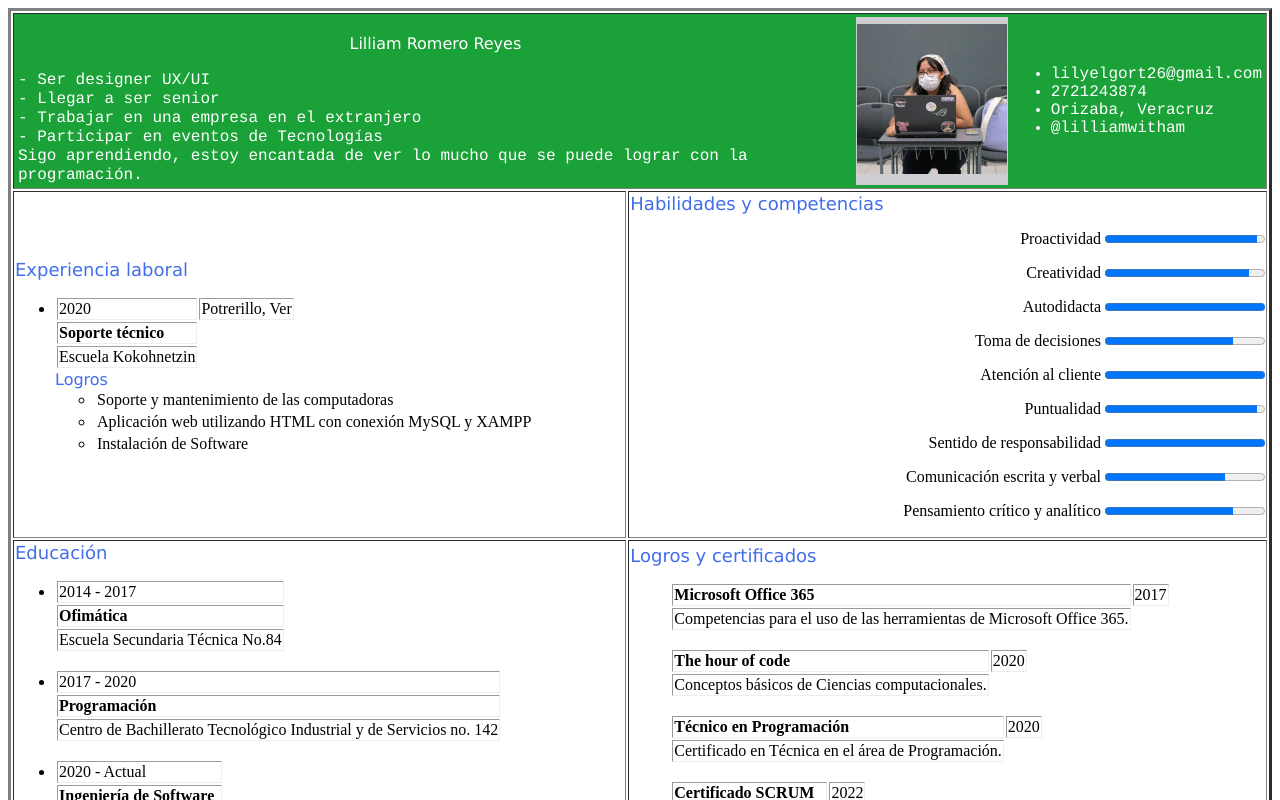
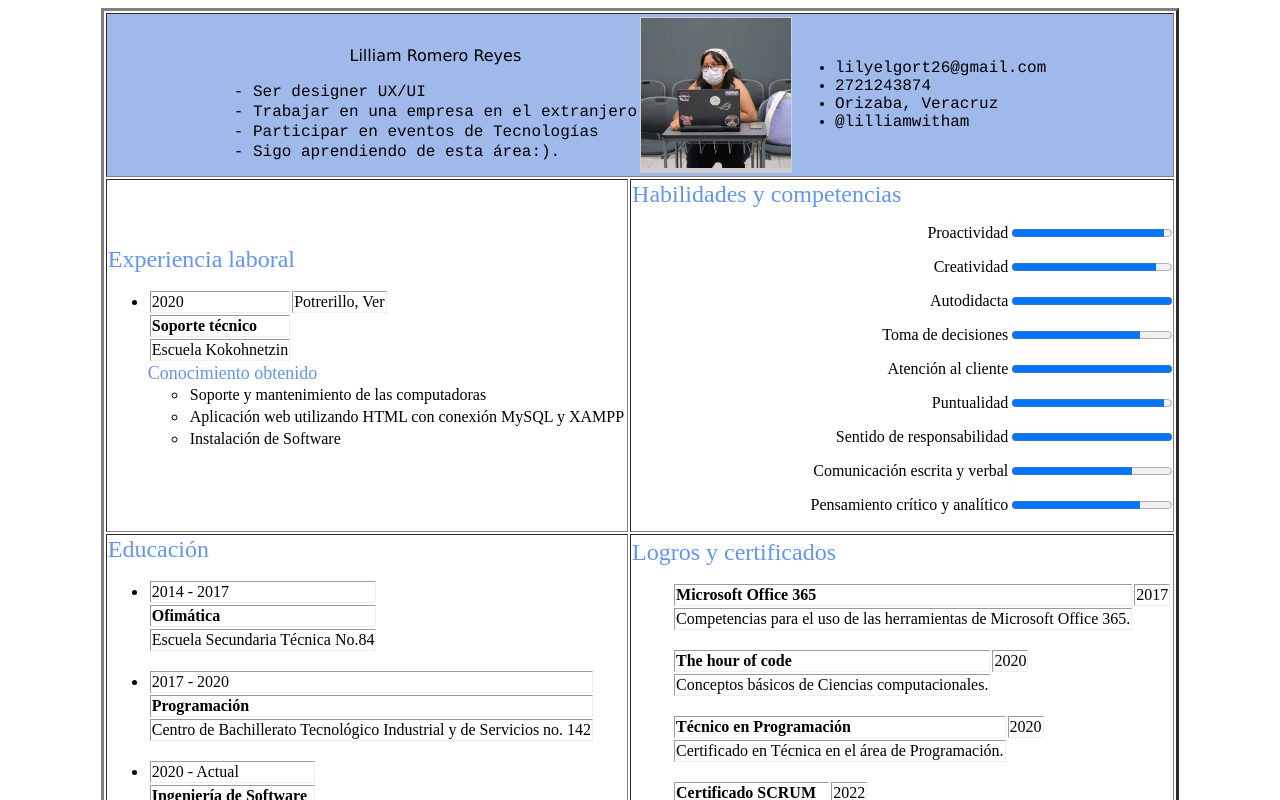
Before and after one commit to LilliamwithaM/LilliamwithaM.github.io, an Angular app: page / in a window 1280 px wide. Shown: the top 800 px of the page. Built offline with nearby package versions, Linux system fonts and the light colour scheme.

Commit message:
changes in cv #1

```diff
--- a/src/app/achievements/achievements.component.html
+++ b/src/app/achievements/achievements.component.html
@@ -1,4 +1,4 @@
-<font face = "Verdana" size = "4" color ="#406DEC">
+<font face = "American Typewriter" size = "5" color ="#6495ED">
     Logros y certificados</font><br/>
 
     <ul *ngFor ="let achievements of achievements">
--- a/src/app/app.component.html
+++ b/src/app/app.component.html
@@ -1,6 +1,6 @@
 <table border="3" style="margin: 0 auto;">
   <tr>
-    <td colspan="2" style="background-color: rgb(26, 161, 55);">
+    <td colspan="2" style="background-color: #9fb9eb;">
       <app-header></app-header>
     </td>
   </tr>
--- a/src/app/education/education.component.html
+++ b/src/app/education/education.component.html
@@ -1,4 +1,4 @@
-<font face = "Verdana" size = "4" color ="#406DEC">
+<font face = "American Typewriter" size = "5" color ="#6495ED">
     Educación</font><br/>
     <ul *ngFor ="let work of education">
         <li>
--- a/src/app/header/header.component.html
+++ b/src/app/header/header.component.html
@@ -1,25 +1,25 @@
 <div style="text-align:left;">
     <table style="margin: 0 auto;">
         <tr>
-            <td style="background-color: rgb(26, 161, 55);">
-                <font face = "Verdana" color="#FFFFFF">
+            <td>
+                <font face = "Verdana" color="#00000">
                     <p style="text-align:center"> Lilliam Romero Reyes</p>
-                </font>
 
-                <font face = "Courier" color="#FFFFFF">
+
+                <font face = "Courier" color="#000000">
                     - Ser designer UX/UI<br>
-                    - Llegar a ser senior<br>
                     - Trabajar en una empresa en el extranjero<br>
                     - Participar en eventos de Tecnologías<br>
-                    Sigo aprendiendo, estoy encantada de ver lo mucho que se puede lograr con la programación.
+                    - Sigo aprendiendo de esta área:).
                 </font>
+            </font>
             </td>
         <td  style="background-color: rgb(209, 206, 211);">
             <img src="..\assets\images\LilliamRomeroReyes.jpg" width="150" height="150">
         </td>
-        <td style="background-color: rgb(26, 161, 55);">
+        <td>
             <ul>
-                <font face = "Courier" color="#FFFFFF" >
+                <font face = "Courier" color="#00000" >
                 <li>lilyelgort26@gmail.com</li>
                 <li>2721243874</li>
                 <li>Orizaba, Veracruz</li>
--- a/src/app/interests/interests.component.html
+++ b/src/app/interests/interests.component.html
@@ -1,4 +1,4 @@
-<font face = "Verdana" size = "4" color ="#406DEC">
+<font face = "American Typewriter" size = "5" color ="#6495ED">
     Intereses</font><br/>
 
     <table>
--- a/src/app/languages/languages.component.html
+++ b/src/app/languages/languages.component.html
@@ -1,4 +1,4 @@
-<font face = "Verdana" size = "4" color ="#406DEC">
+<font face = "American Typewriter" size = "5" color ="#6495ED">
     Idiomas</font><br/>
 
     <table>
--- a/src/app/skills/skills.component.css
+++ b/src/app/skills/skills.component.css
@@ -0,0 +1,56 @@
+progress::-webkit-progress-bar {background-color: #000; width: 100%;}
+
+/*
+body{ background-color: #131313;}
+
+.skills-wrapper { display: flex;}
+
+.skill {
+    width: 200px; height: 200px;
+    box-shadow: 5px 5px 20px rgba(0, 0, 0, 0.3), -5px
+        -5px 20px rgba(0, 0, 0, 0.3);
+    border-radius: 50%;
+    position: relative;
+    display: grid;
+    place-items: center;
+}
+
+.skill:not(:last-child) {margin-right: 3rem;}
+
+.skill::before{
+    content: "";
+    position: absolute;
+    width: 80%; height: 80%;
+    border-radius: 50%;
+    background-color: #ffffff;
+    box-shadow: 5px 5px 20px rgba(0, 0, 0, 0.3), -5px
+        -5px 20px rgba(0, 0, 0, 0.3);
+}
+
+.skill:nth-child(1){
+    background-image: conic-gadient(#f16524 90%,
+        transparent 0);
+    color: #f16524;
+}
+
+.skill:nth-child(2){
+    background-image: conic-gadient(#1b84c1 70%,
+        transparent 0);
+    color: #1b84c1;
+}
+
+.skill:nth-child(3){
+    background-image: conic-gadient(#efd81d 65%,
+        transparent 0);
+    color: #efd81d;
+}
+
+.content{
+    font-size: 20px;
+    z-index: 1;
+    text-align: center;
+    font-family: 'Alkalami', serif;
+}
+
+.content span {display: block;}
+*/
--- a/src/app/skills/skills.component.html
+++ b/src/app/skills/skills.component.html
@@ -1,11 +1,12 @@
-<font face = "Verdana" size = "4" color ="#406DEC">
+
+<font face = "American Typewriter" size = "5" color ="#6495ED">
     Habilidades y competencias</font><br/>
 
 <p></p>
 
 <div style="text-align:right;">
 
-    <p> Proactividad <progress max ="100" value="95"></progress></p>
+    <p> Proactividad <progress max ="100" value="95" ></progress></p>
 
     <p> Creatividad <progress max ="100" value="90"></progress></p>
 
@@ -25,3 +26,27 @@
     <p></p>
 
 </div>
+<!--
+<link rel="preconnect" href="https://fonts.googleapis.com">
+<link rel="preconnect" href="https://fonts.gstatic.com" crossorigin>
+<link href="https://fonts.googleapis.com/css2?family=Alkalami&display=swap" rel="stylesheet">
+
+<div class="skills-wrapper">
+
+    <div class="skill">
+        <div class="content">
+            <span>95%</span><span>HTML</span>
+        </div>
+    </div>
+    <div class="skill">
+        <div class="content">
+            <span>70%</span><span>CSS</span>
+        </div>
+    </div>
+    <div class="skill">
+        <div class="content">
+            <span>65%</span><span>JavaScript</span>
+        </div>
+    </div>
+</div>
+-->
--- a/src/app/work-experience/work-experience.component.html
+++ b/src/app/work-experience/work-experience.component.html
@@ -1,4 +1,4 @@
-<font face = "Verdana" size = "4" color ="#406DEC">
+<font face = "American Typewriter" size = "5" color ="#6495ED">
     Experiencia laboral</font><br/>
 <ul *ngFor ="let work of workExperience">
     <li>
@@ -13,8 +13,8 @@
             <td>{{work.empresa}} </td>
         </tr>
 
-<font face = "Verdana" size = "3" color ="#406DEC">
-            Logros</font><br/>
+<font face = "American Typewriter" size = "4" color ="#6495ED">
+            Conocimiento obtenido</font><br/>
 
 <ul *ngFor="let logro of work.logros">
     <li>
```
